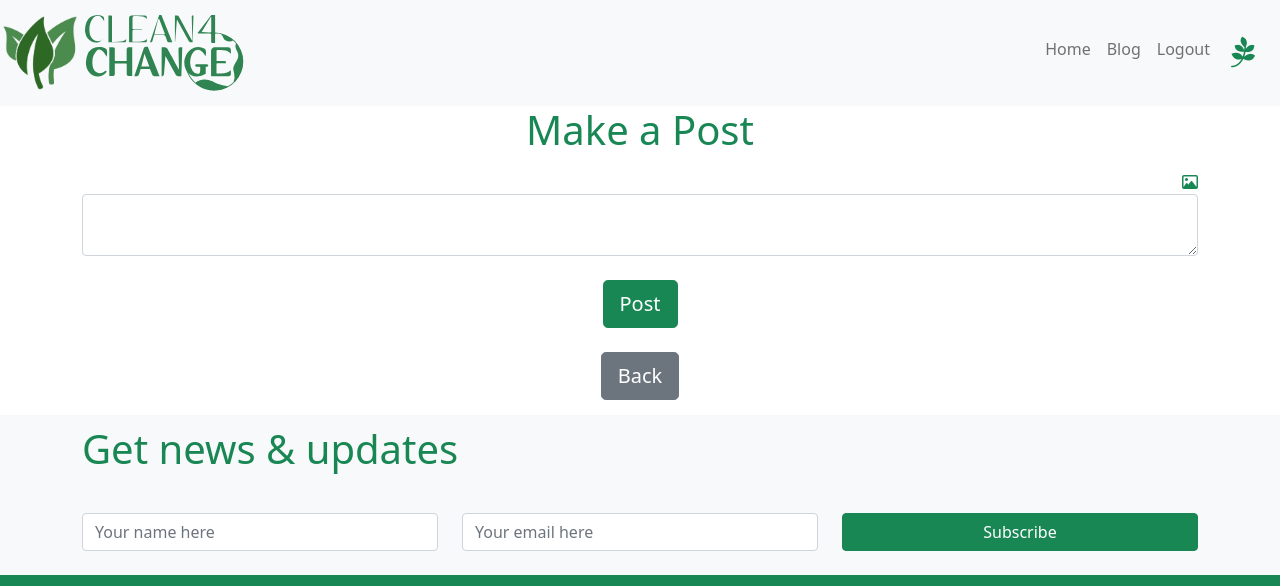
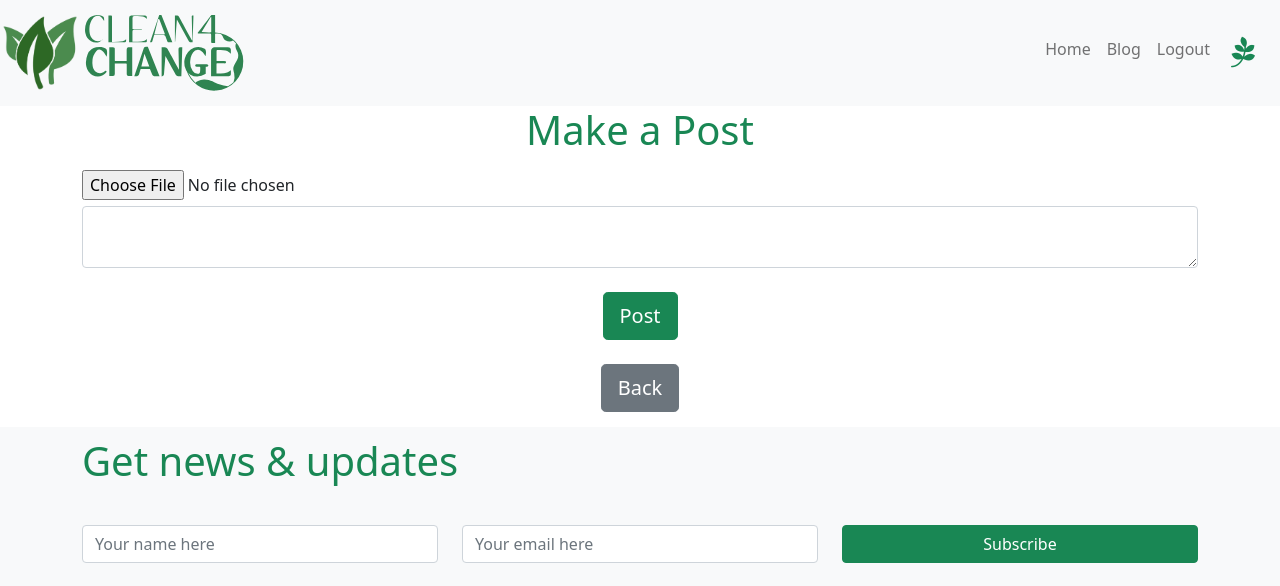
Before and after one commit to Boorclark/Blog, a Flask app: page /create-post in a window 1280 px wide. Shown: the top 586 px of the page. Run offline with Flask 2, Linux system fonts and the light colour scheme; a user stored in the database is signed in; some libraries are stand-ins or nearby versions.

Commit message:
Inserted choose file button

```diff
--- a/Website/templates/create_post.html
+++ b/Website/templates/create_post.html
@@ -10,9 +10,12 @@
   }
 </style>
 <form method="POST">
-  <div align="right"><i class="fa-regular fa-image text-success" ></i></div>
-  <textarea name="text" id="text" class="form-control"></textarea>
+  <div align="left" class="form-group">
+    <input type="file" class="form-control-file" id="exampleFormControlFile1">
+    <div class="container" style="padding-top: 6px;"></div>
+    <textarea name="text" id="text" class="form-control"></textarea>
   <br />
+  </div>
   <div align="center">
     <a href="/blog"><button type="submit" class="btn btn-lg btn-success">Post</button></a>
   </div>
```
